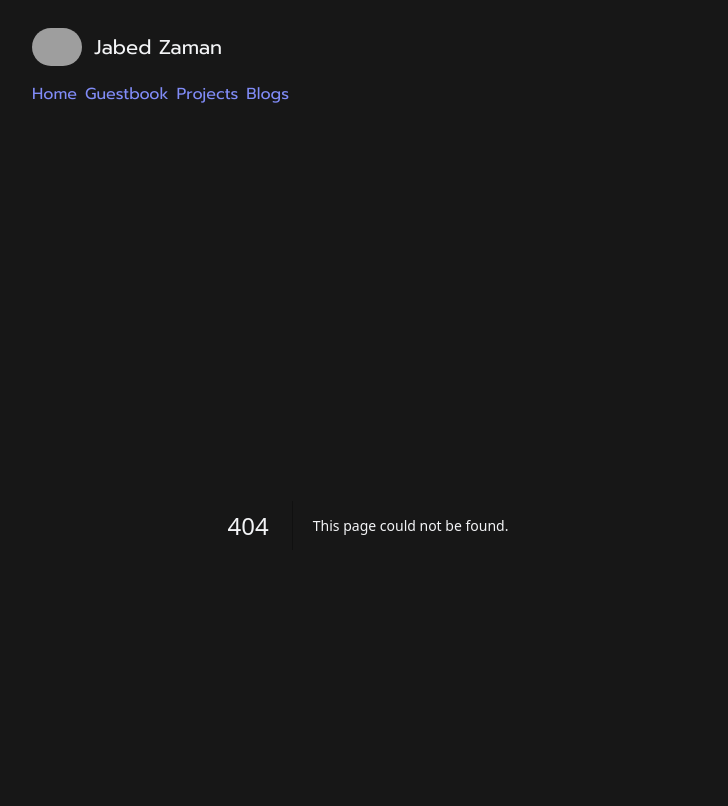
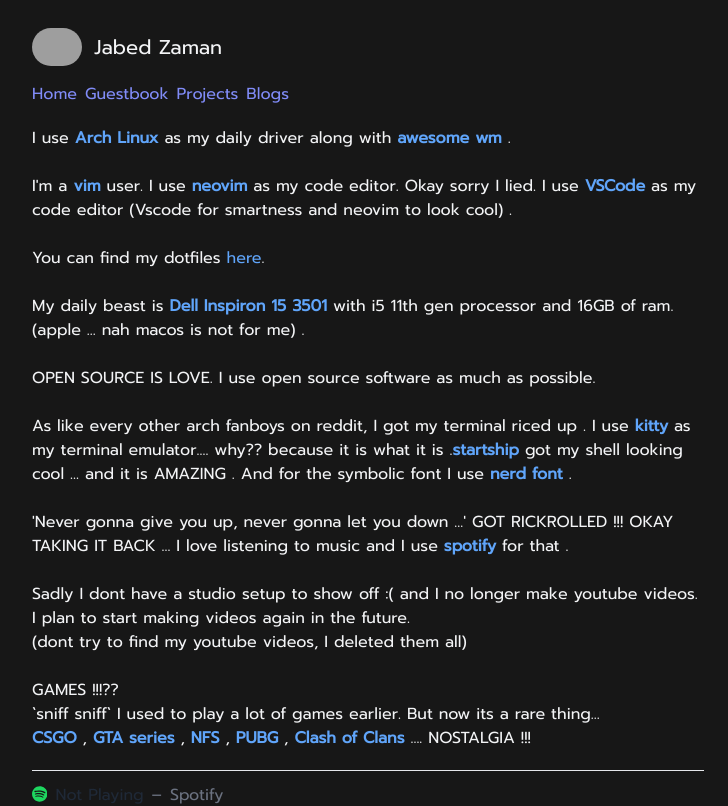
Before and after one commit to jabedzaman/jabed.dev, a Next.js app: page /setup in a window 1280 px wide. Before the commit this address had no page. Shown: the top 806 px of the page, without its empty margins (272-1000 px from the left). Built offline with nearby package versions, Linux system fonts and the light colour scheme; grey boxes are pictures that could not be loaded.

Commit message:
(feat) add readmore page

```diff
--- /dev/null
+++ b/app/api/og/route.tsx
@@ -0,0 +1,78 @@
+import { ImageResponse } from "@vercel/og";
+import { siteConfig } from "@/consts";
+
+export const config = {
+  runtime: "edge",
+};
+
+export function GET() {
+  return new ImageResponse(
+    (
+      <div
+        style={{
+          width: "100%",
+          height: "100%",
+          display: "flex",
+          flexDirection: "column",
+          background:
+            "linear-gradient(90deg, rgba(2,0,36,1) 0%, rgba(9,9,121,1) 35%, rgba(0,212,255,1) 100%)",
+        }}
+      >
+        <div
+          style={{
+            position: "absolute",
+            display: "flex",
+            flexDirection: "row",
+            alignItems: "center",
+            bottom: 10,
+            left: 10,
+            color: "white",
+            padding: 10,
+            marginLeft: 100,
+            marginBottom: 100,
+          }}
+        >
+          <img
+            src={siteConfig.avatar}
+            style={{
+              width: 70,
+              height: 70,
+              marginRight: 20,
+              borderRadius: "50%",
+            }}
+          />
+          <div
+            style={{
+              display: "flex",
+              flexDirection: "column",
+              alignItems: "flex-start",
+            }}
+          >
+            <p
+              style={{
+                fontSize: 40,
+                fontWeight: "bold",
+                marginBottom: -10,
+              }}
+            >
+              {siteConfig.title}
+            </p>
+            <p
+              style={{
+                fontSize: 20,
+                fontWeight: "bold",
+                color: "rgba(255,255,255,0.7)",
+              }}
+            >
+              {siteConfig.description}
+            </p>
+          </div>
+        </div>
+      </div>
+    ),
+    {
+      width: 1920,
+      height: 1080,
+    }
+  );
+}
--- a/app/layout.tsx
+++ b/app/layout.tsx
@@ -24,11 +24,27 @@
     siteName: siteConfig.openGraph.site_name,
     locale: siteConfig.openGraph.locale,
     type: "profile",
+    images: [
+      {
+        url: siteConfig.openGraph.url + siteConfig.openGraph.image,
+        width: 1200,
+        height: 630,
+        alt: siteConfig.openGraph.title,
+      },
+    ],
   },
   twitter: {
     title: siteConfig.twitter.title,
     creator: siteConfig.twitter.creator,
     description: siteConfig.twitter.description,
+    images : [
+      {
+        url: siteConfig.openGraph.url + siteConfig.openGraph.image,
+        width: 1200,
+        height: 630,
+        alt: siteConfig.openGraph.title,
+      },
+    ],
   },
   robots: "index, follow",
   icons: {
--- a/app/page.tsx
+++ b/app/page.tsx
@@ -2,6 +2,7 @@
 import { Suspense } from "react";
 import HeadingText from "@/components/HeadingText";
 import { info } from "@/consts";
+import Link from "next/link";
 
 const page: NextPage = () => {
   return (
@@ -10,10 +11,17 @@
         <HeadingText />
         <p>
           {getAge()} years old self-taught
-          <b className="text-blue-500"> full stack developer</b>. Profficent in
+          <b className="text-blue-400"> full stack developer</b>. Profficent in
           building things for web and android. A wannabe nerd arch linux user
           along with vim as code editor. Indulges in anime. Loves to play video
           games.
+        </p>
+        <br />
+        <p>
+          Get to know more at {" "}
+          <Link href="/setup" className="text-blue-400 hover:text-blue-500">
+            here
+          </Link>
         </p>
       </div>
     </Suspense>
--- a/app/posts/page.tsx
+++ b/app/posts/page.tsx
@@ -1,14 +1,27 @@
 import { Metadata } from "next";
 import { NextPage } from "next";
+import fs from "fs";
 
 export const metadata: Metadata = {
   title: "Blogs",
 };
 
+const postsDirectory = `${process.cwd()}/content`;
+const posts = fs.readdirSync(postsDirectory);
+
 const page: NextPage = () => {
   return (
     <div>
       <h1 className="text-2xl font-semibold">Blogs</h1>
+      <ul>
+        {posts.map((post) => {
+          return (
+            <li key={post}>
+              <a href={`/posts/${post}`}>{post}</a>
+            </li>
+          );
+        })}
+      </ul>
     </div>
   );
 };
--- a/app/projects/Item.tsx
+++ b/app/projects/Item.tsx
@@ -29,14 +29,14 @@
     case "Shell":
       langcolor = "bg-green-500";
     case "Makefile":
+      langcolor = "bg-green-800";
+    default:
       langcolor = "bg-green-600";
-    default:
-      langcolor = "bg-gray-400";
   }
   return (
-    <div className="md:w-1/2 w-full my-1 cursor-pointer">
+    <div className="w-full cursor-pointer">
       <a href={props.url}>
-        <div className="py-2 m-1 border border-gray-200 dark:border-gray-700 md:px-5 px-3 flex flex-col justify-between max-h-30 h-full hover:shadow-lg dark:hover:shadow-gray-900 duration-150 ease-in-out">
+        <div className="py-2 my-1 border border-gray-200 dark:border-gray-700 md:px-5 px-3 flex flex-col justify-between max-h-30 h-full hover:shadow-lg dark:hover:shadow-gray-900 duration-150 ease-in-out">
           <div>
             <span className="flex flex-row items-center space-x-2">
               <AiOutlineBook />
@@ -54,7 +54,7 @@
             <div>
               <span className="flex flex-row items-center space-x-2">
                 <span className={`rounded-full w-2 h-2 ${langcolor}`} />
-                <p className="text-gray-500 text-sm">{props.language}</p>
+                <p className="text-gray-500 text-sm hover:text-gray-800 dark:hover:text-gray-300">{props.language}</p>
               </span>
             </div>
             <div className="flex flex-row space-x-1">
--- a/app/projects/page.tsx
+++ b/app/projects/page.tsx
@@ -10,16 +10,16 @@
 const page = async () => {
   const data = await fetch(URL + "/api/v1/metrics", {
     next: {
-      revalidate: 1,
+      revalidate: 3600,
     },
   })
     .then((res) => res.json())
     .catch((err) => console.log(err));
   return (
     <div>
-      <h1 className="text-2xl font-semibold">Projects</h1>
+      <h1 className="text-2xl font-semibold mb-1">Projects</h1>
       <Suspense fallback={<div>Loading...</div>}>
-        <section className="flex flex-wrap mb-1">
+        <section className="grid md:grid-cols-2 grid-cols-1 gap-1 ease-in-out">
           {data?.repos
             .sort((a: any, b: any) => b.stars + b.forks - (a.stars + a.forks))
             .filter(
--- /dev/null
+++ b/app/setup/page.tsx
@@ -0,0 +1,83 @@
+import { NextPage } from "next";
+import { Metadata } from "next";
+import * as React from "react";
+
+export const metadata: Metadata = {
+  title: "Setup",
+};
+
+const page: NextPage = () => {
+  return (
+    <React.Fragment>
+      <p>
+        I use <b className="text-blue-400">Arch Linux</b> as my daily driver
+        along with <b className="text-blue-400">awesome wm</b> .
+      </p>
+      <br />
+      <p>
+        I&apos;m a <b className="text-blue-400">vim</b> user. I use{" "}
+        <b className="text-blue-400">neovim</b> as my code editor. Okay sorry I
+        lied. I use <b className="text-blue-400">VSCode</b> as my code editor
+        (Vscode for smartness and neovim to look cool) .
+      </p>
+      <br />
+      <p>
+        You can find my dotfiles{" "}
+        <a
+          href="https://github.com/jabedzaman/dotfiles"
+          referrerPolicy="no-referrer"
+          target="_blank"
+          className="text-blue-400 hover:text-blue-500"
+        >
+          here
+        </a>
+        .
+      </p>
+      <br />
+      <p>
+        My daily beast is <b className="text-blue-400">Dell Inspiron 15 3501</b>{" "}
+        with i5 11th gen processor and 16GB of ram. (apple ... nah macos is not
+        for me) .
+      </p>
+      <br />
+      <p>
+        OPEN SOURCE IS LOVE. I use open source software as much as possible.
+      </p>
+      <br />
+      <p>
+        As like every other arch fanboys on reddit, I got my terminal riced up .
+        I use <b className="text-blue-400">kitty</b> as my terminal emulator....
+        why?? because it is what it is .
+        <b className="text-blue-400">startship</b> got my shell looking cool ...
+        and it is AMAZING . And for the symbolic font I use{" "}
+        <b className="text-blue-400">nerd font</b> .
+      </p>
+      <br />
+      <p>
+        'Never gonna give you up, never gonna let you down ...' GOT RICKROLLED
+        !!! OKAY TAKING IT BACK ... I love listening to music and I use{" "}
+        <b className="text-blue-400">spotify</b> for that .
+      </p>
+      <br />
+      <p>
+        Sadly I dont have a studio setup to show off :( and I no longer make
+        youtube videos. I plan to start making videos again in the future.
+        <br />
+        (dont try to find my youtube videos, I deleted them all)
+      </p>
+      <br />
+      <p>
+        GAMES !!!?? <br />
+        `sniff sniff` I used to play a lot of games earlier. But now its a rare
+        thing... <br />
+        <b className="text-blue-400">CSGO</b> ,{" "}
+        <b className="text-blue-400">GTA series</b> ,{" "}
+        <b className="text-blue-400">NFS</b> ,{" "}
+        <b className="text-blue-400">PUBG</b> ,{" "}
+        <b className="text-blue-400">Clash of Clans</b> .... NOSTALGIA !!!
+      </p>
+    </React.Fragment>
+  );
+};
+
+export default page;
--- a/components/Footer/index.tsx
+++ b/components/Footer/index.tsx
@@ -33,6 +33,12 @@
           >
             Projects
           </Link>
+          <Link
+            href="/setup"
+            className="text-gray-500 hover:text-gray-600 transition"
+          >
+            Setup
+          </Link>
         </div>
         <div className="flex flex-col space-y-2 ">
           <ExternalLink href="https://twitter.com/xenseee">
--- a/components/Header/index.tsx
+++ b/components/Header/index.tsx
@@ -1,5 +1,6 @@
 "use client";
 
+import { siteConfig } from "@/consts";
 import Link from "next/link";
 import { usePathname } from "next/navigation";
 
@@ -52,13 +53,13 @@
       <h2 className="text-xl pb-1 flex items-center gap-3 mt-4">
         {/* eslint-disable-next-line @next/next/no-img-element */}
         <img
-          src="https://avatars.githubusercontent.com/u/99767817?v=4"
+          src={siteConfig.avatar}
           className="rounded-full border-none m-0 font-bold"
           height={50}
           width={50}
-          alt="jabed"
+          alt={siteConfig.title}
         />
-        Jabed Zaman
+        {siteConfig.fullname}
       </h2>
       <div className="flex flex-wrap space-x-2 mt-3 mb-5">
         {tabs.map((tab) => (
--- a/consts.ts
+++ b/consts.ts
@@ -1,11 +1,14 @@
 export type SiteConfig = {
   title: string;
+  fullname: string;
   description: string;
+  avatar: string;
   openGraph: OpenGraph;
   twitter: {
     title: string;
     creator: string;
     description: string;
+    image: string;
   };
 };
 
@@ -15,11 +18,14 @@
   url: string;
   site_name: string;
   locale: string;
+  image?: string;
 };
 
 export const siteConfig: SiteConfig = {
   title: "Jabed",
+  fullname: "Jabed Zaman",
   description: "Full Stack Developer",
+  avatar: "https://avatars.githubusercontent.com/u/99767817?v=4",
   openGraph: {
     title: "Jabed",
     description: "Full Stack Developer",
@@ -31,6 +37,7 @@
     title: "jabed",
     creator: "@xenseee",
     description: "Full Stack Developer",
+    image: "https://jabed.me/api/og",
   },
 };
 
```
Also changed, not shown: content/first.mdx (added, +7 -0 lines), content/second.mdx (added, +7 -0 lines).
